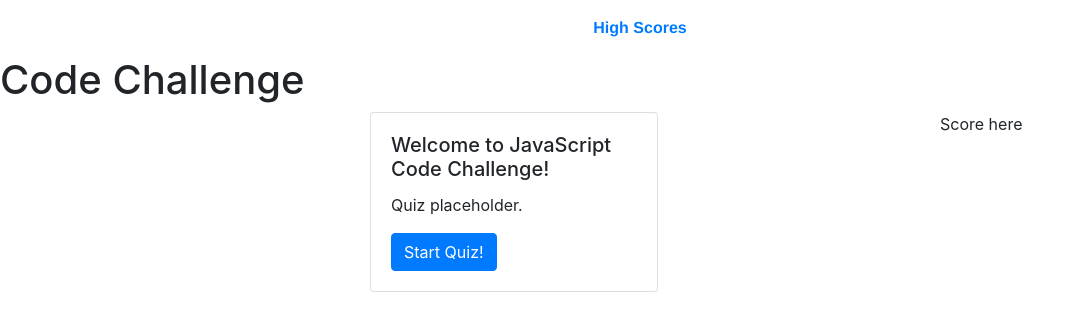
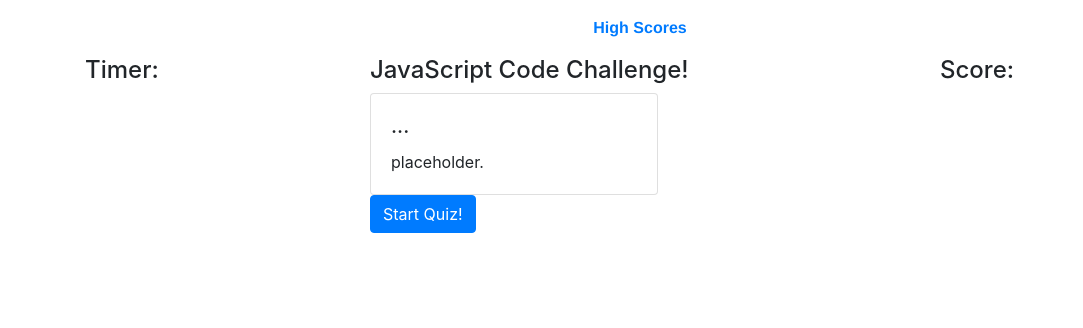
Before and after one commit to josephbrimeyer/quiz-game, a plain HTML site: page index.html in a window 1280 px wide. Shown: the whole page, without its empty margins (0-1083 px from the left). Drawn offline with nearby package versions, Linux system fonts and the light colour scheme.

Commit message:
HTML formatting and style changes to balance the page.

```diff
--- a/index.html
+++ b/index.html
@@ -28,31 +28,30 @@
                 <li class="nav-item">
                     <a class="nav-link active" href="highscores.html">High Scores</a>
         </nav>
-        <h1>Code Challenge</h1>
     </header>
     <div class="container">
         <div class="row">
             <div class="col">
+                <h4>Timer:</h4>
                 <div class="timer">
                     <h3 id="countdown"></h3>
                     <h3 id="main"></h3>
                 </div>
             </div>
             <div class="col-6">
+                <h4>JavaScript Code Challenge!</h4>
                 <div class="card" style="width: 18rem;">
                     <div class="card-body">
-                        <h5 class="card-title" id="quiz-questions">Welcome to JavaScript Code Challenge!</h5>
-                        <p class="card-text" id="question-asked">Quiz placeholder.</p>
-                        <div class="quiz-start">
-                            <button type="button" class="btn btn-primary" id="start-button">Start Quiz!</button>
-                        </div>
+                        <h5 class="card-title" id="quiz-questions">...</h5>
+                        <p class="card-text" id="question-asked">placeholder.</p>
                     </div>
-
                 </div>
-
+                <div class="quiz-start">
+                    <button type="button" class="btn btn-primary" id="start-button">Start Quiz!</button>
+                </div>
             </div>
             <div class="col">
-                Score here
+                <h4>Score:</h4>
             </div>
         </div>
     </div>
```
